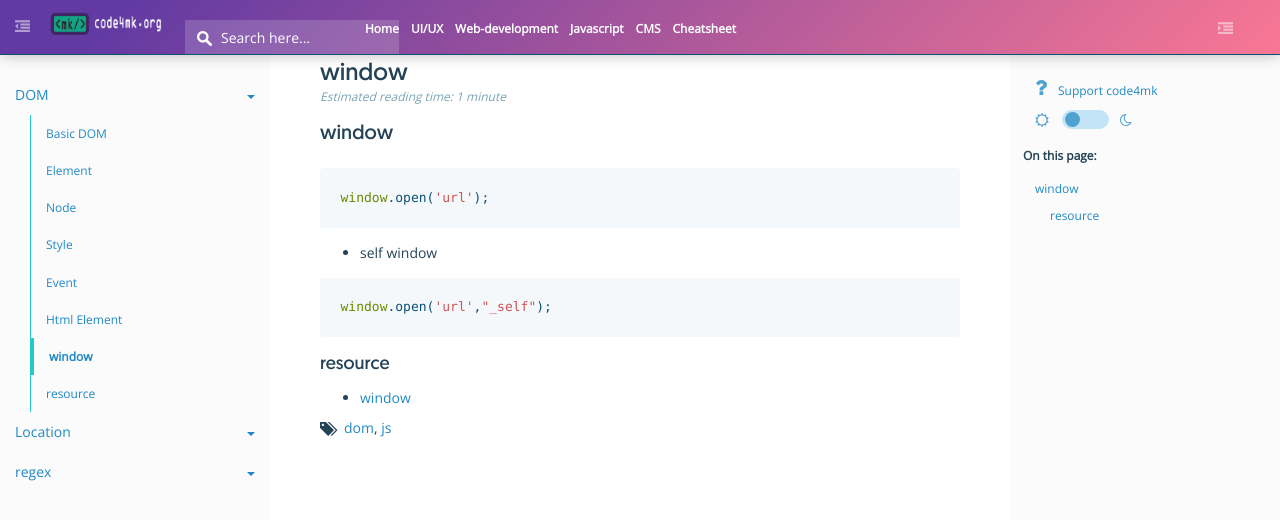
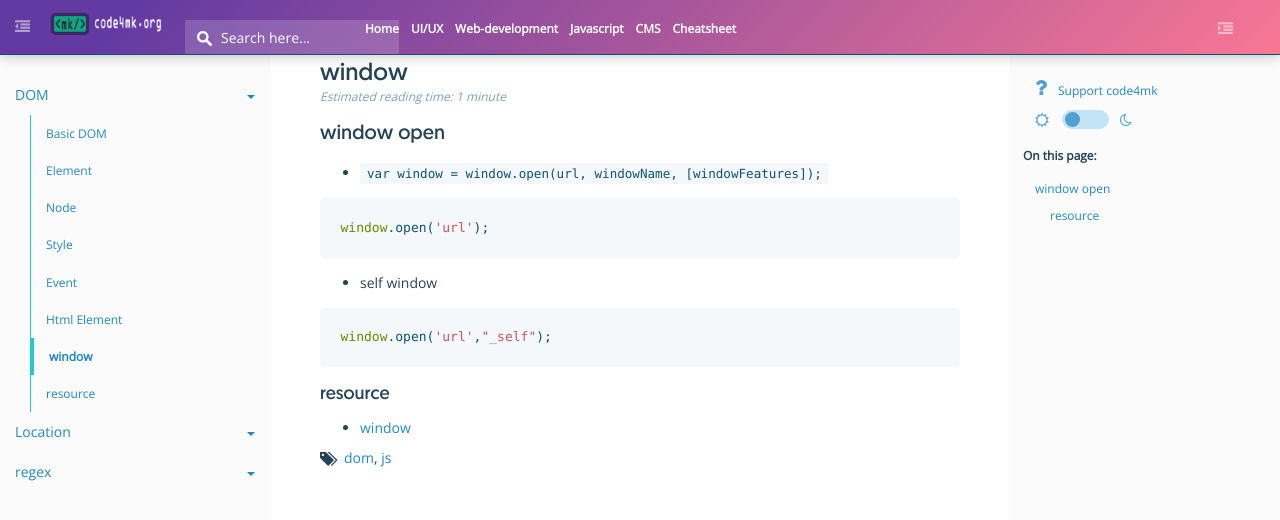
Before and after one commit to code4mk/code4mk.github.io, a Jekyll site: the page built from javascript-developer/js/dom/window.md, in a window 1280 px wide and 900 px high. Shown: the top 520 px of the window. Built offline with Jekyll 4.4.1, drawn with Linux system fonts in a browser that asks for light colours; comment, search, counter and statistics services are not loaded.

Commit message:
window dom

````diff
--- a/javascript-developer/js/dom/window.md
+++ b/javascript-developer/js/dom/window.md
@@ -5,7 +5,9 @@ title: window
 toc_max: 4
 ---
 
-## window
+## window open
+
+* `var window = window.open(url, windowName, [windowFeatures]);`
 
 ```js
 window.open('url');
````
